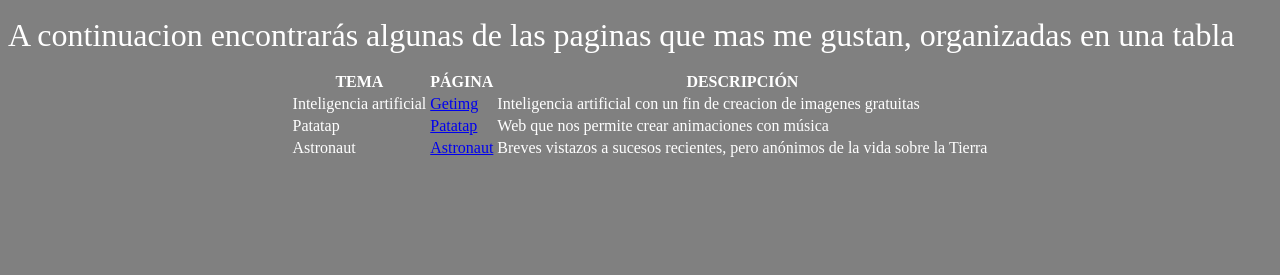
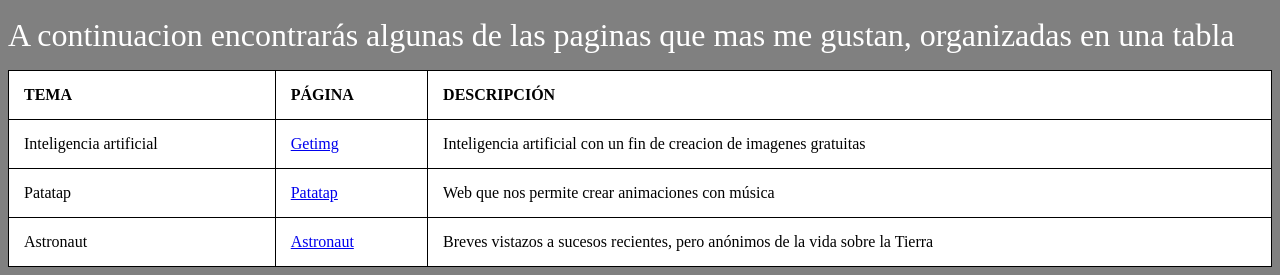
Before and after one commit to thalianahernandez21-a11y/thalianahernandez21.github.io, a plain HTML site: page index.html in a window 1280 px wide. Shown: the part 727-1002 px from the top of the page. Before the commit the page ends 895 px from the top, so only its background shows below. Drawn offline with Linux system fonts and the light colour scheme.

Commit message:
Update index.html

```diff
--- a/index.html
+++ b/index.html
@@ -14,6 +14,21 @@
 </CENTER>
 <P><font size="6"> A continuacion encontrarás algunas de las paginas que mas me gustan, organizadas en una tabla </font> </P>
 <CENTER>
+    <style>
+table {
+width: 100%;
+background-color: white;
+color: black;
+border: 1px solid black;
+border-collapse: collapse;
+}
+
+th, td {
+border: 1px solid black;
+padding: 15px;
+text-align: left;
+  }
+</style>
 <table>
 <tr>
 <th>TEMA</th>
```
